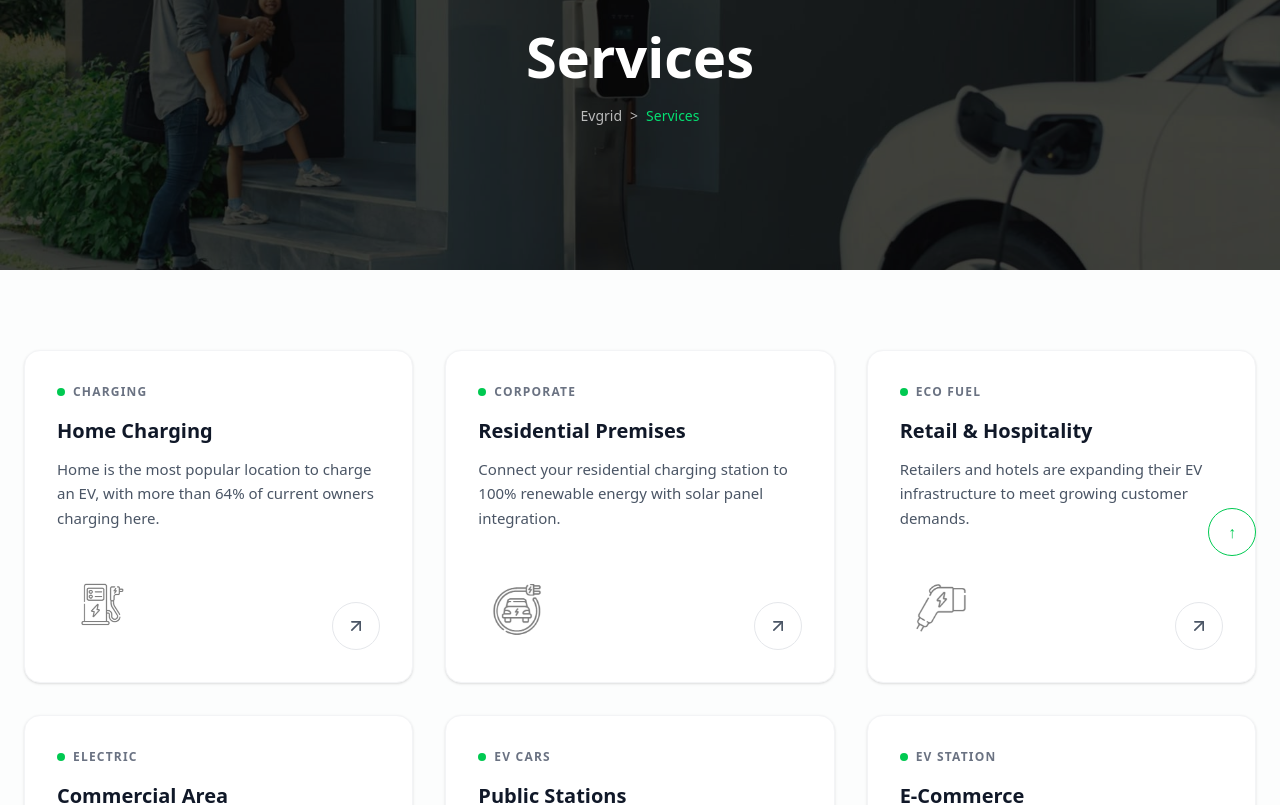
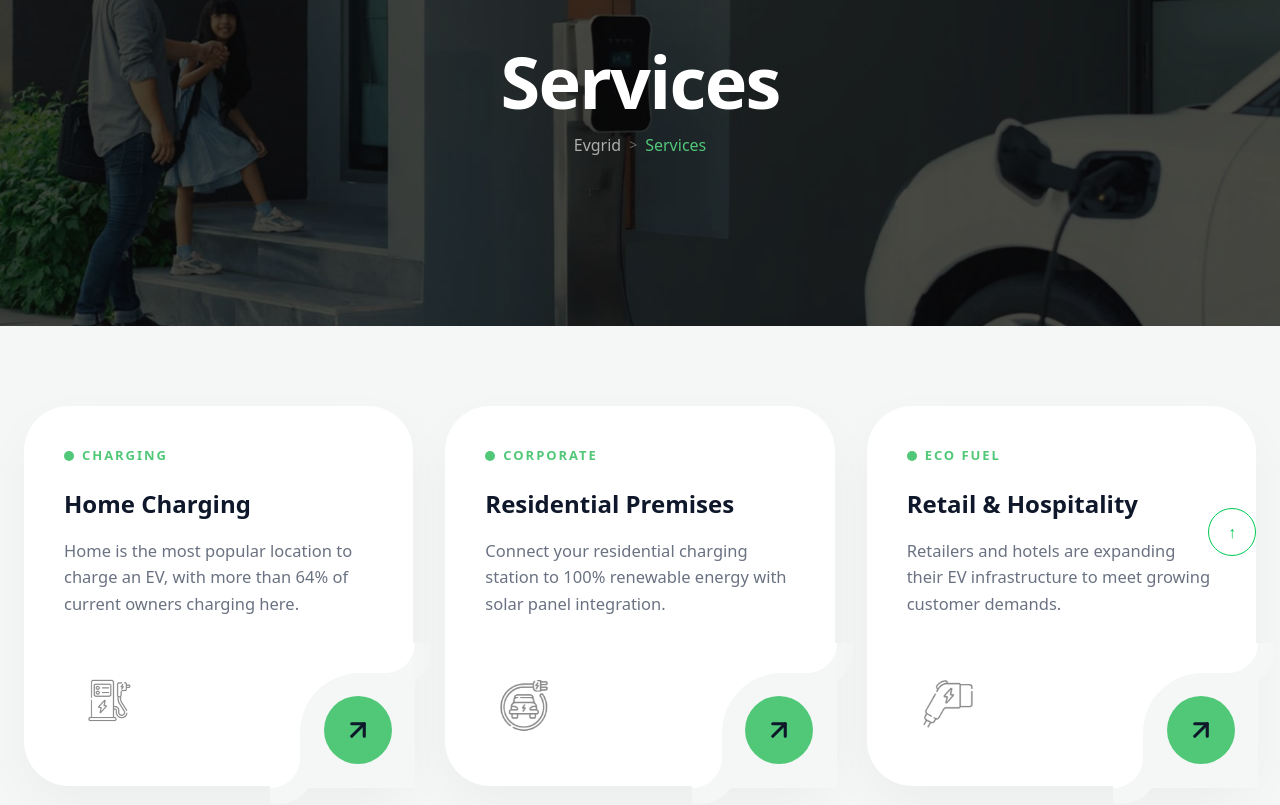
Before and after one commit to Mr-tamilan-yt/kensi-power, a React app: page /services in a window 1280 px wide. Shown: the part 220-1025 px from the top of the page. Built offline with nearby package versions, Linux system fonts and the light colour scheme; the HTML template or start-up script is replaced by a standard one.

Commit message:
few factors

```diff
--- a/src/pages/Services.jsx
+++ b/src/pages/Services.jsx
@@ -13,12 +13,8 @@ import service5 from "../images/service-5.png";
 import service6 from "../images/service-6.png";
 import service7 from "../images/service-7.png";
 import service8 from "../images/service-8.png";
-import service9 from "../images/service-1.png";
+import service9 from "../images/service-9.png";
 
-
-/* ----------------------------------
-   Services Data with PNG Paths
------------------------------------ */
 
 const services = [
   {
@@ -87,101 +83,91 @@ const services = [
 ];
 
 
-
-/* ----------------------------------
-   Animations
------------------------------------ */
-const containerVariants = {
-  show: { transition: { staggerChildren: 0.1 } },
-};
-
-const cardVariants = {
-  hidden: { opacity: 0, y: 30 },
-  show: {
-    opacity: 1,
-    y: 0,
-    transition: { duration: 0.5, ease: "easeOut" }
-  },
-};
-
 export default function Services() {
   return (
-    <section className="bg-[#fcfdfd] pt-22.5">
+    <section className="bg-[#f4f7f6] pt-24 pb-24 font-sans">
       {/* Hero Section */}
-      <div className="relative h-80 md:h-100 overflow-hidden">
-        <img
-          src={heroImg}
-          alt="Services Banner"
-          className="absolute inset-0 w-full h-full object-cover"
-        />
-        <div className="absolute inset-0 bg-black/50" />
-        <div className="relative z-10 h-full flex flex-col items-center justify-center text-center px-4">
-          <h1 className="text-white text-[40px] md:text-[56px] font-bold mb-2">
-            Services
-          </h1>
-          <nav className="flex items-center gap-2 text-white text-sm font-medium">
+      <div className="relative h-87.5 md:h-112.5 overflow-hidden mb-20">
+        <img src={heroImg} alt="Hero" className="absolute inset-0 w-full h-full object-cover" />
+        <div className="absolute inset-0 bg-black/45" />
+        <div className="relative z-10 h-full flex flex-col items-center justify-center text-center">
+          <h1 className="text-white text-5xl md:text-7xl font-bold mb-4 tracking-tight">Services</h1>
+          <div className="flex items-center gap-2 text-white/90 text-[16px] font-medium">
             <span className="opacity-70">Evgrid</span>
-            <span className="opacity-70">&gt;</span>
-            <span className="text-green-400">Services</span>
-          </nav>
+            <span className="text-sm opacity-40"> &gt; </span>
+            <span className="text-[#50c878]">Services</span>
+          </div>
         </div>
       </div>
 
-      {/* Services Grid */}
-      <div className="max-w-7xl mx-auto px-6 py-20">
-        <motion.div
-          variants={containerVariants}
-          initial="hidden"
-          whileInView="show"
-          viewport={{ once: true }}
-          className="grid grid-cols-1 md:grid-cols-2 lg:grid-cols-3 gap-8"
-        >
+      <div className="max-w-7xl mx-auto px-6">
+        <div className="grid grid-cols-1 md:grid-cols-2 lg:grid-cols-3 gap-x-8 gap-y-14">
           {services.map((service, index) => (
-            <motion.div key={index} variants={cardVariants}>
+            <motion.div
+              key={index}
+              initial={{ opacity: 0, y: 30 }}
+              whileInView={{ opacity: 1, y: 0 }}
+              viewport={{ once: true }}
+              transition={{ duration: 0.5, delay: index * 0.05 }}
+              whileHover={{ y: -12 }}
+              className="relative"
+            >
               <NavLink
                 to={service.path}
-                className="group relative h-full flex flex-col bg-white border border-gray-100 p-8 rounded-2xl shadow-sm hover:shadow-xl transition-all duration-300 hover:-translate-y-2"
+                className="group block bg-white rounded-[45px] p-10 shadow-[0_20px_50px_rgba(0,0,0,0.04)] h-full relative overflow-visible transition-all duration-500"
               >
-                {/* Category Tag */}
-                <div className="flex items-center gap-2 mb-4">
-                  <span className="w-2 h-2 rounded-full bg-green-500" />
-                  <span className="text-[12px] font-bold tracking-widest text-gray-500 uppercase">
+                {/* 1. Category Tag (Fixed Color) */}
+                <div className="flex items-center gap-2 mb-5">
+                  <span className="w-2.5 h-2.5 rounded-full bg-[#50c878]" />
+                  <span className="text-[13px] font-extrabold tracking-[0.15em] text-[#50c878] uppercase">
                     {service.category}
                   </span>
                 </div>
 
-                {/* Content */}
-                <h3 className="text-xl font-bold text-gray-900 mb-3 group-hover:text-green-600 transition-colors">
+                {/* 2. Title & Description (Color change removed as requested) */}
+                <h3 className="text-[24px] font-bold text-[#0f172a] mb-4">
                   {service.title}
                 </h3>
-                <p className="text-gray-600 text-[15px] leading-relaxed mb-10">
+                <p className="text-gray-500 text-[16.5px] leading-relaxed mb-12">
                   {service.desc}
                 </p>
 
-                {/* Bottom Action Bar */}
-                <div className="flex items-end justify-between mt-auto">
-                  {/* PNG Image Path Implementation */}
-                  <div className="w-20 h-20 flex items-center justify-center grayscale group-hover:grayscale-0 transition-all duration-500">
-                    <img
-                      src={service.image}
-                      alt={service.title}
-                      className="max-w-full max-h-full object-contain"
-                      onError={(e) => { e.target.style.display = 'none'; }} // Hides broken images
-                    />
-                  </div>
+                {/* 3. Bottom PNG Icon (Left) */}
+                <div className="w-20 h-20 opacity-90 group-hover:opacity-100 transition-opacity">
+                  <img src={service.image} alt={service.title} className="w-full h-full object-contain" />
+                </div>
 
-                  {/* Circular Arrow Button (Moves to bottom right) */}
-                  <div className="w-12 h-12 rounded-full border border-gray-200 flex items-center justify-center transition-all duration-300 group-hover:bg-green-500 group-hover:border-green-500">
-                    <ArrowUpRight
-                      size={20}
-                      className="text-gray-600 group-hover:text-white transition-colors"
-                    />
+                {/* 4. The Scooped Notch & Take-Off Arrow Animation */}
+                <div className="absolute bottom-0 right-0">
+                  <div className="relative bg-[#f4f7f6] w-28.75 h-28.75 rounded-tl-[60px] flex items-center justify-center translate-x-0.5 translate-y-0.5">
+
+                    {/* Corner smoothing fillers for the scoop effect */}
+                    <div className="absolute -top-7.5 right-0 w-7.5 h-7.5 bg-white rounded-br-[30px] shadow-[8px_8px_0_8px_#f4f7f6]" />
+                    <div className="absolute bottom-0 -left-7.5 w-7.5 h-7.5 bg-white rounded-br-[30px] shadow-[8px_8px_0_8px_#f4f7f6]" />
+
+                    {/* Button with Take-Off Animation */}
+                    <div className="w-17 h-17 bg-[#50c878] rounded-full flex items-center justify-center overflow-hidden transition-all duration-300 group-hover:bg-[#0f172a]">
+                      <div className="relative w-full h-full flex items-center justify-center">
+                        {/* Outgoing Dark Arrow */}
+                        <ArrowUpRight
+                          className="text-[#0f172a] absolute transition-all duration-300 group-hover:translate-x-12 group-hover:-translate-y-12"
+                          size={30}
+                          strokeWidth={2.5}
+                        />
+                        {/* Incoming Green Arrow */}
+                        <ArrowUpRight
+                          className="text-[#50c878] absolute -translate-x-12 translate-y-12 transition-all duration-300 group-hover:translate-x-0 group-hover:translate-y-0"
+                          size={30}
+                          strokeWidth={2.5}
+                        />
+                      </div>
+                    </div>
                   </div>
                 </div>
               </NavLink>
             </motion.div>
           ))}
-        </motion.div>
+        </div>
       </div>
     </section>
   );
```
Also changed, not shown: src/images/service-9.png (added).
